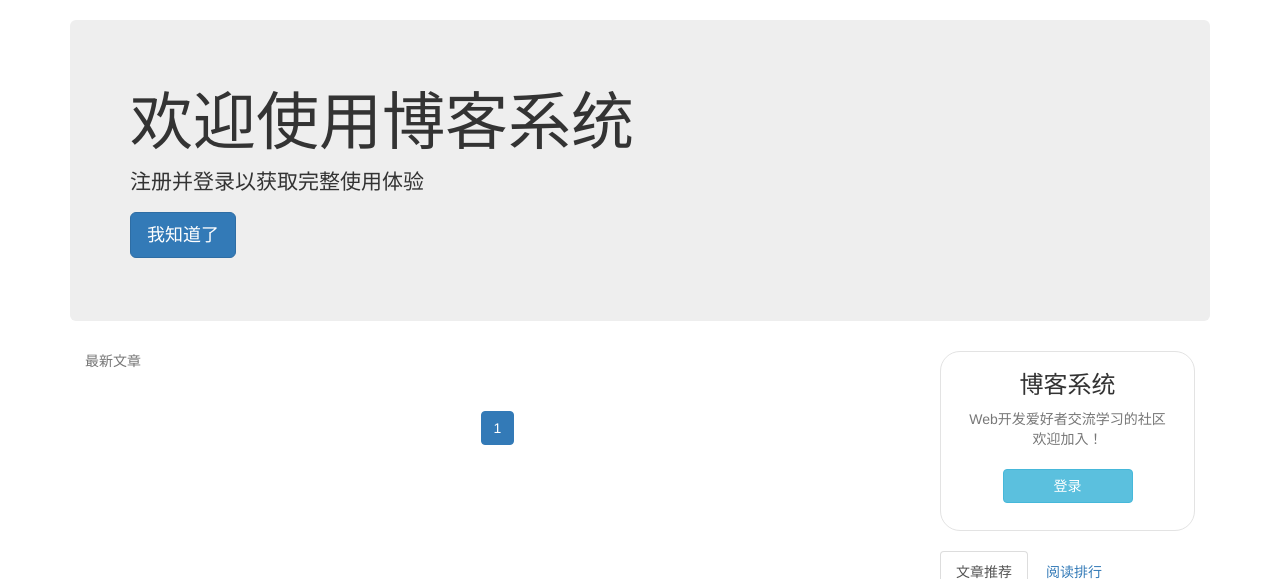
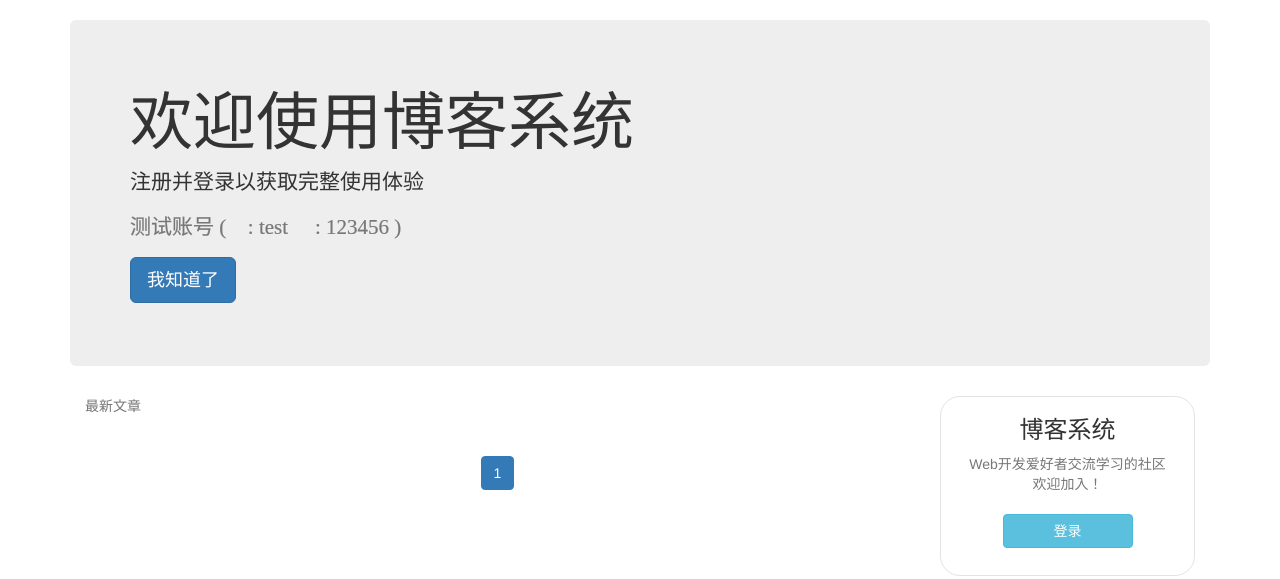
Before and after one commit to xiangjianan/blog, a Django app: page / in a window 1280 px wide. Shown: the part 52-631 px from the top of the page. Run offline with Django 3.2, Linux system fonts and the light colour scheme; data that the repository does not hold is empty; some libraries are stand-ins or nearby versions; some web fonts are replaced.

Commit message:
V1.0.5 新增测试账号

```diff
--- a/templates/home.html
+++ b/templates/home.html
@@ -15,6 +15,7 @@
         <div class="jumbotron welcome">
             <h1>欢迎使用博客系统</h1>
             <p>注册并登录以获取完整使用体验</p>
+            <p class="iconfont text-muted">测试账号 (&nbsp;&#xe62f;:&nbsp;test&nbsp;&nbsp;&#xe627;:&nbsp;123456&nbsp;)</p>
             <p><span id="welcome-btn" class="btn btn-primary btn-lg">我知道了</span></p>
         </div>
     {% endif %}
```
